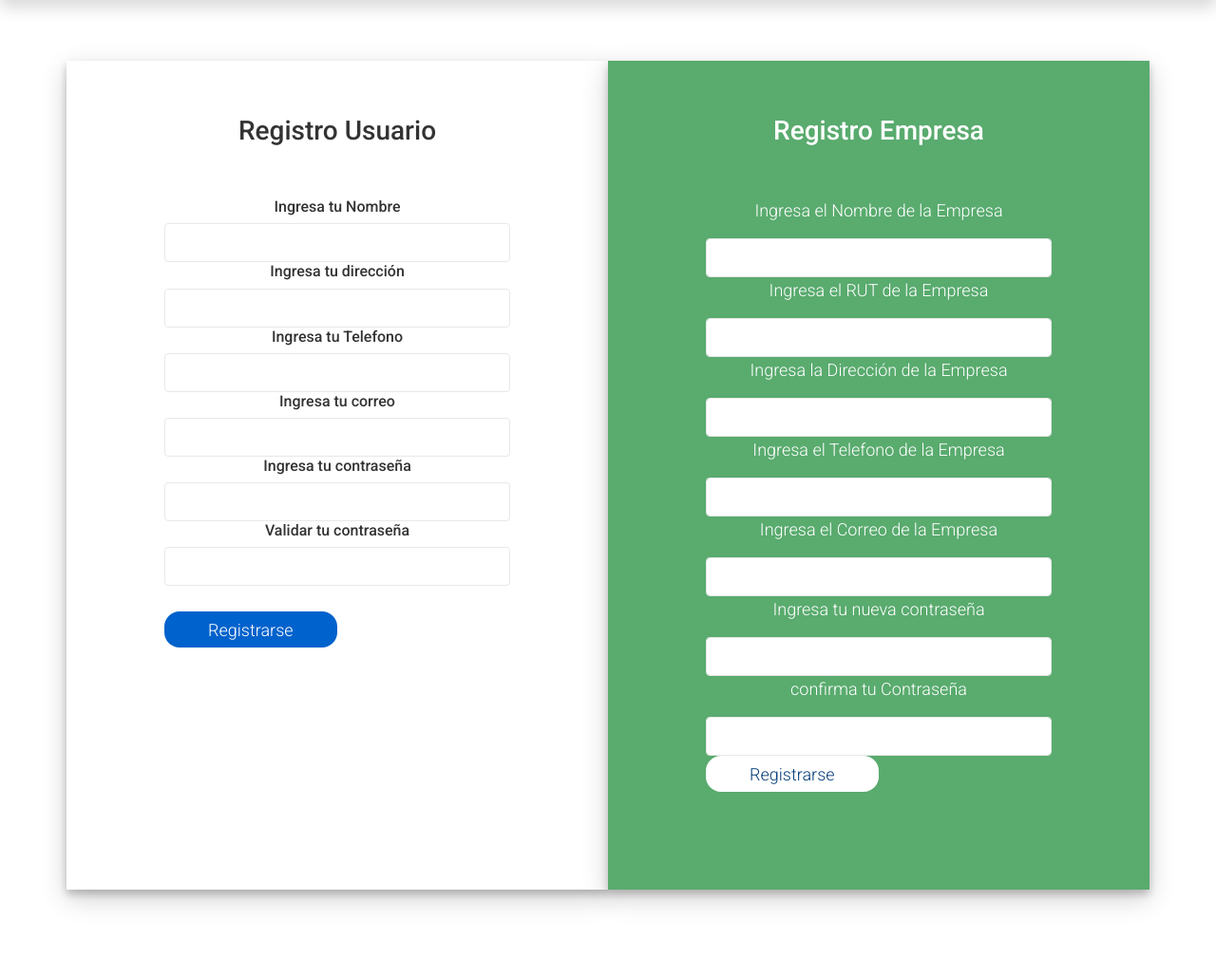
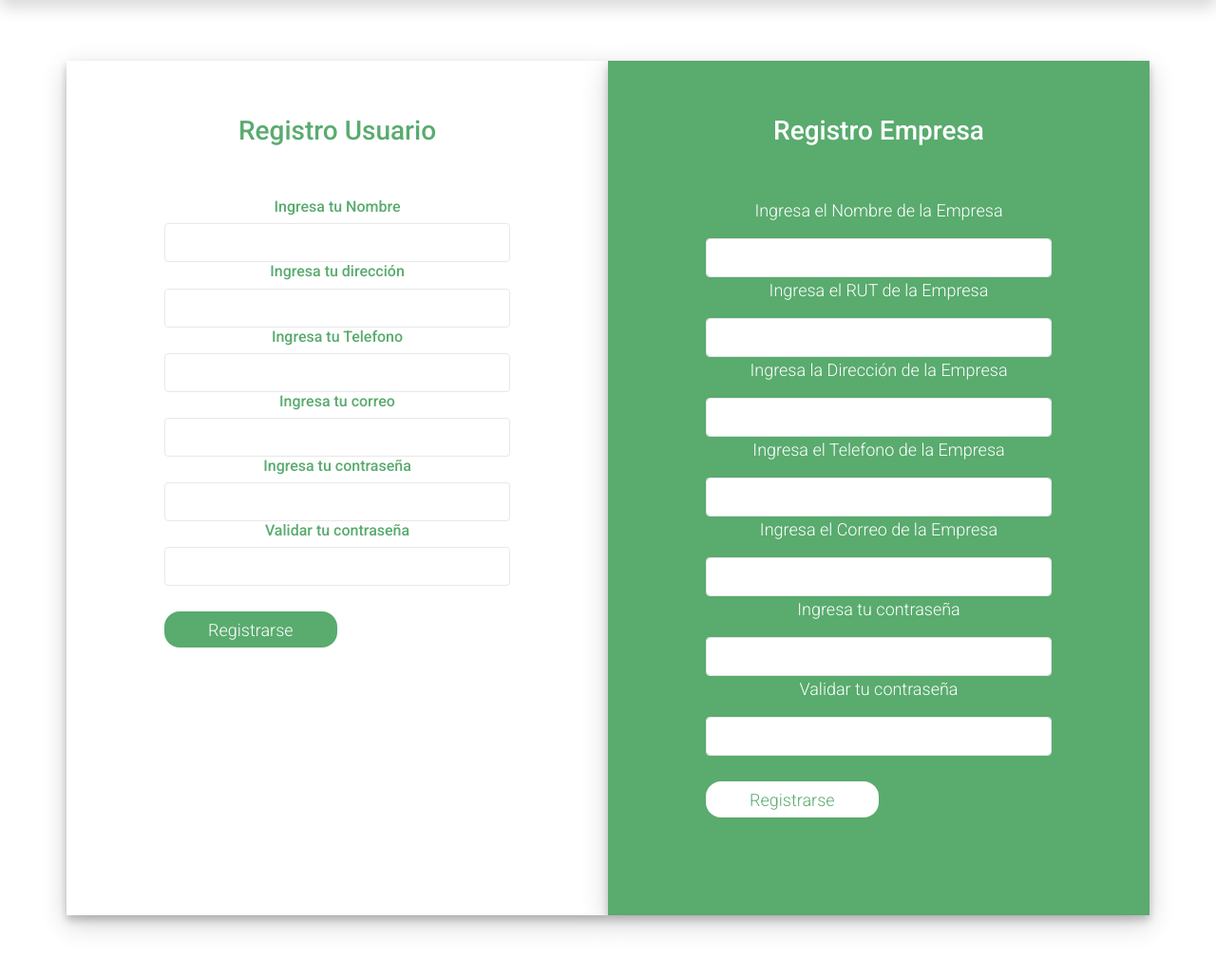
Before and after one commit to BrayanBarri/proyecto-inicial, a PHP site: page /registro.php in a window 1280 px wide. Shown: the part 187-1215 px from the top of the page at 95% size. Before the commit the page ends 1142 px from the top, so only its background shows below. Run offline with PHP 8.4, Linux system fonts and the light colour scheme; some libraries are stand-ins or nearby versions.

Commit message:
tercera vercion

```diff
--- a/ultimo proyecto del añov2.0/shoppingpets/registro.php
+++ b/ultimo proyecto del añov2.0/shoppingpets/registro.php
@@ -36,7 +36,7 @@
 }
 .login-form-1 h3,h6{
     text-align: center;
-    color: #333;
+    color: #59ab6e;
 }
 .login-form-2{
     padding: 5%;
@@ -60,12 +60,12 @@
 }
 .login-form-1 .btnSubmit{
     font-weight: 600;
-    color: #fff;
-    background-color: #0062cc;
+    color:  #fff;
+    background-color: #59ab6e;
 }
 .login-form-2 .btnSubmit{
     font-weight: 600;
-    color: rgb(7, 62, 121);
+    color: #59ab6e;
     background-color: #fff;
 }
 .login-form-2 .ForgetPwd{
@@ -80,6 +80,89 @@
 }
 
     </style>
+
+
+
+
+<script>
+    document.addEventListener('DOMContentLoaded', function () {
+        document.querySelector('#esta').addEventListener('submit', function (event) {
+            // Validar contraseña
+            var contrasena = document.getElementById('contrasena').value;
+            var validarContrasena = document.getElementById('validarContrasena').value;
+
+            if (contrasena !== validarContrasena) {
+                alert('Las contraseñas no coinciden. Por favor, verifica.');
+                event.preventDefault();
+            } else if (!validarSeguridadContrasena(contrasena)) {
+                alert('La contraseña no es segura. Debe contener al menos 8 caracteres, incluyendo letras y números.');
+                event.preventDefault();
+            }
+
+            // Validar número telefónico
+            var telefono = document.getElementById('telefono').value;
+
+            if (!validarNumeroTelefonico(telefono)) {
+                alert('Número telefónico no válido. Debe contener solo números y tener al menos 10 dígitos.');
+                event.preventDefault();
+            }
+        });
+    });
+
+    // Función para validar seguridad de la contraseña
+    function validarSeguridadContrasena(contrasena) {
+        // Agrega tus propias reglas de seguridad aquí
+        return contrasena.length >= 8 && /\d/.test(contrasena) && /[a-zA-Z]/.test(contrasena);
+    }
+
+    // Función para validar número telefónico
+    function validarNumeroTelefonico(telefono) {
+        // Ajusta las reglas según tus necesidades
+        return /^\d{10,}$/.test(telefono);
+    }
+</script>
+
+
+
+
+
+<script>
+document.addEventListener('DOMContentLoaded', function () {
+    document.querySelector('#esta2').addEventListener('submit', function (event) {
+        // Validar contraseña
+        var contrasena = document.getElementById('contra').value;
+        var validarContrasena = document.getElementById('validarContra').value;
+
+        if (contrasena !== validarContrasena) {
+            alert('Las contraseñas no coinciden. Por favor, verifica.');
+            event.preventDefault();
+        } else if (!validarSeguridadContrasena(contrasena)) {
+            alert('La contraseña no es segura. Debe contener al menos 8 caracteres, incluyendo letras y números.');
+            event.preventDefault();
+        }
+
+        // Validar número telefónico
+        var telefono = document.getElementById('telefono').value;
+
+        if (!validarNumeroTelefonico(telefono)) {
+            alert('Número telefónico no válido. Debe contener solo números y tener al menos 10 dígitos.');
+            event.preventDefault();
+        }
+    });
+});
+
+// Función para validar seguridad de la contraseña
+function validarSeguridadContrasena(contrasena) {
+    // Agrega tus propias reglas de seguridad aquí
+    return contrasena.length >= 8 && /\d/.test(contrasena) && /[a-zA-Z]/.test(contrasena);
+}
+
+// Función para validar número telefónico
+function validarNumeroTelefonico(telefono) {
+    // Ajusta las reglas según tus necesidades
+    return /^\d{10,}$/.test(telefono);
+}
+</script>
 
 </head>
 <body>
@@ -165,7 +248,7 @@
                      </div>
                      <div  class="form-group">
                          <h6>Ingresa tu Telefono</h6>
-                         <input  type="number"  id="telefonico"  class="form-control"name="telefono" required/>
+                         <input  type="number"  id="telefono"  class="form-control"name="telefono" required/>
                      </div >
                      <div  class="form-group">
                          <h6>Ingresa tu correo</h6>
@@ -210,15 +293,14 @@
                     <div class="form-group">
                         <p>Ingresa el Correo de la Empresa </p>
                         <input type="email" class="form-control" name="correo" required />
+                        <div class="form-group">
+                        <p>Ingresa tu contraseña</p>
+                        <input type="password" id="contra" class="form-control" name="clave" required />
                     </div>
                     <div class="form-group">
-                        <p>Ingresa tu nueva contraseña </p>
-                        <input type="password" id="contrasena" class="form-control" name="clave" required />
-                    </div>
-                    <div class="form-group">
-                        <p>confirma tu Contraseña </p>
-                        <input type="password" id="validarContrasena" class="form-control"  />
-                    </div>
+                        <p>Validar tu contraseña</p>
+                        <input type="password" id="validarContra" class="form-control" name=""  />
+                    </div><br>
                     <div class="form-group">
                         <input type="submit" class="btnSubmit" value="Registrarse"  />
                     </div>
```
